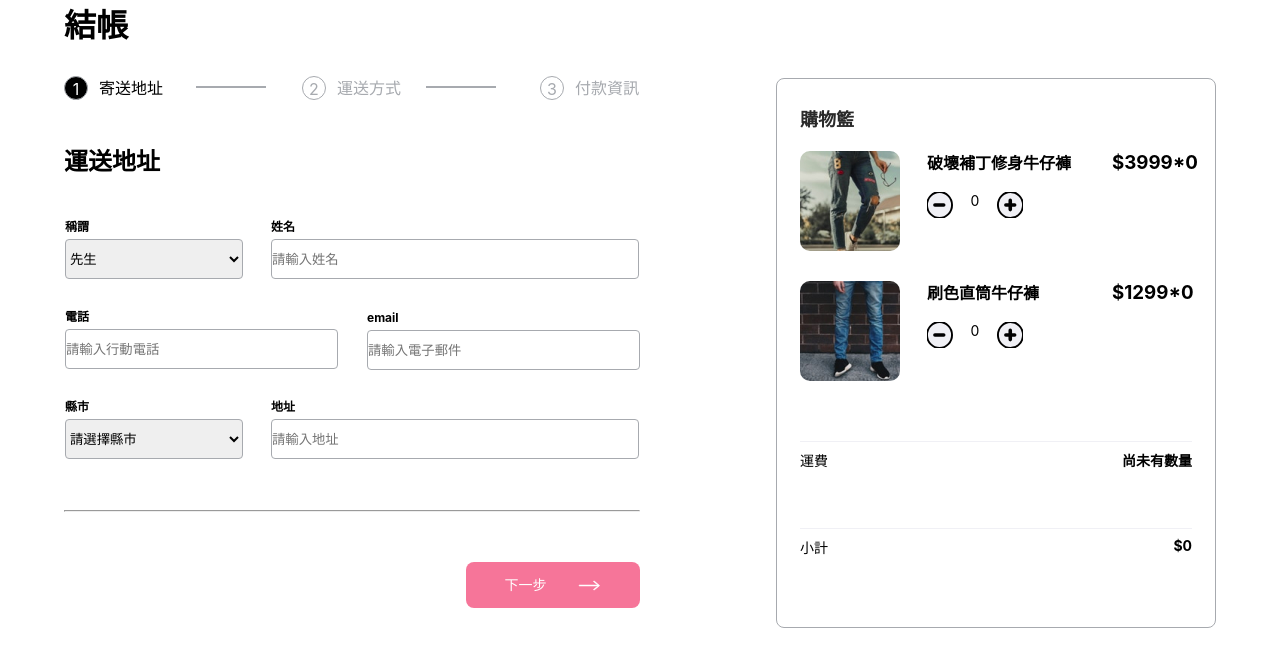
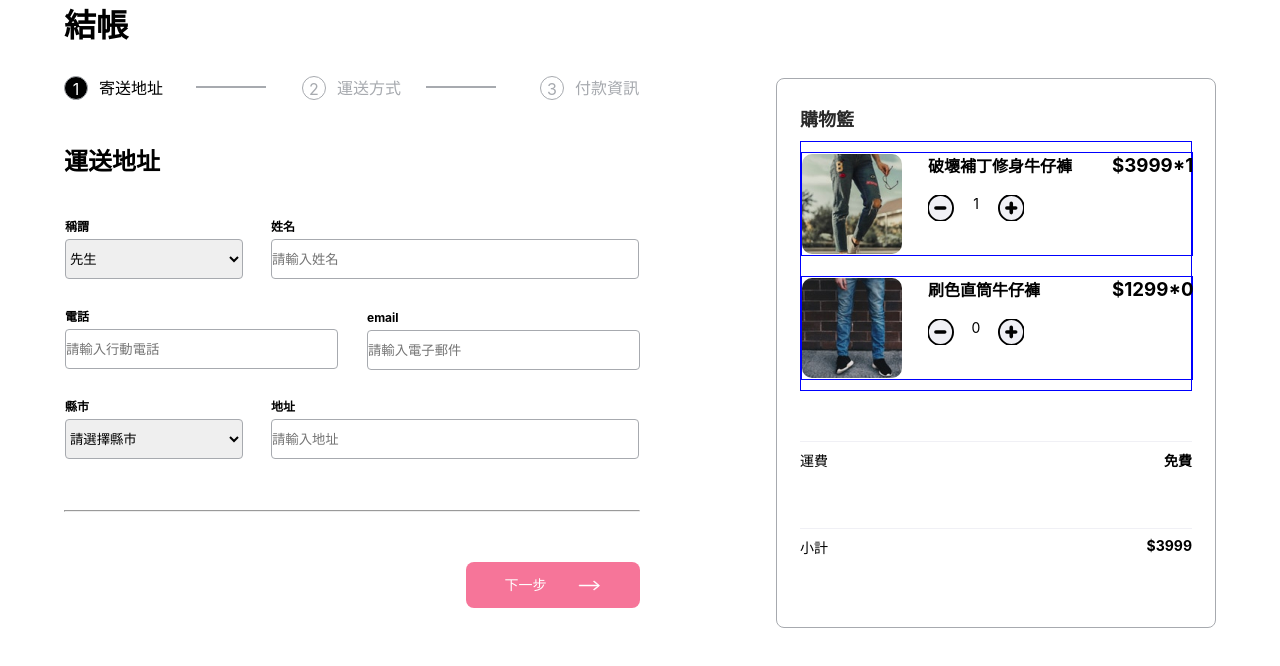
Before and after one commit to u418572/ALPHA-Shop, a React (Create React App) app: page / in a window 1280 px wide. Shown: the top 666 px of the page. Built offline with nearby package versions, Linux system fonts and the light colour scheme.

Commit message:
新增CartForm .  將 ProductName , ProductPhoto , ProductPrice  重新用useContext .設計，渲染完成

```diff
--- a/src/App.js
+++ b/src/App.js
@@ -1,10 +1,14 @@
 import MainProgress from 'components/progress/MainProgress';
 import Cart from 'components/cart/Cart';
+import CartApp from 'components/cart/CartApp'
+// import {useContext} from 'react'
+// import { CartContext } from 'components/cart/CartContext';
 import './App.css';
 
 function App() {
   return (
     <div className="App">
+
       <div >
         <div className='mainTitle'>結帳
         </div>
@@ -14,6 +18,7 @@ function App() {
           </div>
           <div className="secondarySection">
             <Cart />
+            {/* <CartApp /> */}
           </div>
         </div>
       </div>
--- a/src/components/cart/Cart.jsx
+++ b/src/components/cart/Cart.jsx
@@ -1,45 +1,31 @@
 import styles from 'components/cart/Cart.module.scss'
-import CartProduct from 'components/cart/CartProduct'
+import CartProduct from 'components/cart/ProductName'
 import { Fragment } from 'react'
 import CartTitle from 'components/cart/CartTitle'
 import { Production } from 'components/cart/Production'
 import CartTotal from 'components/cart/CartTotal'
 import Freight from 'components/cart/Freight'
-import { useState } from 'react'
-
+import { useState, useContext } from 'react'
+import CartForm from 'components/cart/CartForm'
+import { CartContext } from 'components/cart/CartContext'
 function Testcart() {
   const [initData, setInitData] = useState(Production)
-
-  // 函式 代入對應的 id 為參數，如果id和 initData 的一樣。就改變 initData這個 id 裏的 quantity
-  // map 完後，會產生新的陣列，setInitData就可以享用了。
-  function getPlusClick(id) {
-    setInitData(initData.map(item => {
-      if (item.id === id) {
-        return { ...item, quantity: item.quantity + 1 }
-      }
-      return { ...item }
-    }))
-  }
-
-  function getMinusClick(id) {
-    setInitData(initData.map(item => {
-      if (item.id === id) {
-        return { ...item, quantity: (item.quantity === 0) ? 0 : item.quantity - 1 }
-      }
-      return { ...item }
-    }))
-  }
+  console.log('這是Cart的:',initData)
 
   let subTotal = 0;
   //用遍歷的方式將價錢加總起來
   initData.forEach(item => subTotal += item.price * item.quantity)
 
-  console.log(initData)
+  // console.log(initData)
   return (
     <Fragment   >
+      <CartContext.Provider value={{ initData, setInitData }}>
         <section className={styles.cartContainer}>
             <CartTitle />
-        {initData.map(item => (
+            <CartForm />
+
+
+          {/* {initData.map(item => (
             <CartProduct
               data={item}
               //要注意這裏有參數的函式成為props 後，子層要怎麼使用
@@ -47,10 +33,19 @@ function Testcart() {
               minusClick={getMinusClick}
               //原來KEY 可以直接加在components  上面
               key={item.id} />
-        ))}
-        <Freight option='運費' freight={(subTotal > 1000) ? '免費' : ((subTotal === 0) ? '尚未有數量' : '60元')} />
+          ))} */}
+          <Freight option='運費' freight={(subTotal > 1000) ? '免費' : ((subTotal === 0) ? '滿600免運費' : '60元')} />
           <CartTotal total={subTotal} option='小計' />
         </section>
+
+
+      </CartContext.Provider>
+
+
+
+
+
+
     </Fragment>
   )
 }
--- a/src/components/cart/Cart.module.scss
+++ b/src/components/cart/Cart.module.scss
@@ -36,6 +36,27 @@
   flex-direction: row;
   align-items: center;
 }
+
+.formContainer {
+  @extend %container;
+  min-height: 120px;
+  display: flex;
+  justify-content:center;
+  flex-direction:column;
+
+  border: 1px solid blue;
+}
+
+.shopItem {
+  @extend %container;
+  // min-height: 120px;
+  display: flex;
+  justify-content: space-between;
+  flex-direction: row;
+  align-items: center;
+  border: 1px solid blue;
+}
+
 
 .productPhoto {
   width: 100px;
--- /dev/null
+++ b/src/components/cart/CartApp.jsx
@@ -0,0 +1,84 @@
+import styles from 'components/cart/Cart.module.scss'
+import CartProduct from 'components/cart/ProductName'
+import { Fragment } from 'react'
+import CartTitle from 'components/cart/CartTitle'
+import { Production } from 'components/cart/Production'
+import CartTotal from 'components/cart/CartTotal'
+import Freight from 'components/cart/Freight'
+import { useState, useContext } from 'react'
+import CartForm from 'components/cart/CartForm'
+import { CartContext } from 'components/cart/CartContext'
+function Cart() {
+  const [initData, setInitData] = useState(Production)
+  const [initial, setInitial] = useState([])
+  // 函式 代入對應的 id 為參數，如果id和 initData 的一樣。就改變 initData這個 id 裏的 quantity
+  // map 完後，會產生新的陣列，setInitData就可以享用了。
+  function getPlusClick(id) {
+    setInitData(initData.map(item => {
+      if (item.id === id) {
+        return { ...item, quantity: item.quantity + 1 }
+      }
+      return { ...item }
+    }))
+  }
+
+  function getMinusClick(id) {
+    setInitData(initData.map(item => {
+      if (item.id === id) {
+        return { ...item, quantity: (item.quantity === 0) ? 0 : item.quantity - 1 }
+      }
+      return { ...item }
+    }))
+  }
+
+
+
+  let subTotal = 0;
+  //用遍歷的方式將價錢加總起來
+  initData.forEach(item => subTotal += item.price * item.quantity)
+
+  console.log(initData)
+  return (
+    <Fragment   >
+      <CartContext.Provider Value={{ initial, setInitial }}>
+        <section className={styles.cartContainer}>
+          <CartTitle />
+          {initial.map(item => (
+            <CartProduct
+              data={item}
+              //要注意這裏有參數的函式成為props 後，子層要怎麼使用
+              plusClick={getPlusClick}
+              minusClick={getMinusClick}
+              //原來KEY 可以直接加在components  上面
+              key={item.id} />
+          ))}
+          <Freight option='運費' freight={(subTotal > 1000) ? '免費' : ((subTotal === 0) ? '滿600免運費' : '60元')} />
+          <CartTotal total={subTotal} option='小計' />
+        </section>
+
+
+      </CartContext.Provider>
+      {/* <section className={styles.cartContainer}>
+        <CartTitle />
+        {initData.map(item => (
+          <CartProduct
+            data={item}
+            //要注意這裏有參數的函式成為props 後，子層要怎麼使用
+            plusClick={getPlusClick}
+            minusClick={getMinusClick}
+            //原來KEY 可以直接加在components  上面
+            key={item.id} />
+        ))}
+        <Freight option='運費' freight={(subTotal > 1000) ? '免費' : ((subTotal === 0) ? '滿600免運費' : '60元')} />
+        <CartTotal total={subTotal} option='小計' />
+      </section> */}
+
+
+
+
+
+    </Fragment>
+  )
+}
+
+export default Cart
--- /dev/null
+++ b/src/components/cart/CartContext.jsx
@@ -0,0 +1,3 @@
+import {createContext} from 'react'
+
+export const CartContext = createContext(null)
--- /dev/null
+++ b/src/components/cart/CartForm.jsx
@@ -0,0 +1,25 @@
+import styles from 'components/cart/Cart.module.scss'
+import ProductPrice from 'components/cart/ProductPrice'
+import { useContext } from 'react'
+import { CartContext } from 'components/cart/CartContext'
+import ProductPhoto from 'components/cart/ProductPhoto'
+import ProductName from 'components/cart/ProductName'
+
+function CartForm() {
+  const { initData, setInitData } = useContext(CartContext)
+  console.log('cartform', initData)
+  return (
+    <>
+      <div className={styles.formContainer} >
+        {initData.map(item => (
+          <div className={styles.shopItem} key={item.id}>
+            <ProductPhoto data={item} />
+            <ProductName data={item} />
+            <ProductPrice data={item} />
+          </div>
+         ))}
+       </div>
+    </>
+   )
+}
+export default CartForm
--- a/src/components/cart/CartProduct.jsx
+++ /dev/null
@@ -1,35 +0,0 @@
-import styles from 'components/cart/Cart.module.scss'
-import { ReactComponent as Minus } from 'assets/icons/minus.svg'
-import { ReactComponent as Plus } from 'assets/icons/plus.svg'
-import ProductPrice from 'components/cart/ProductPrice'
-//import { useState } from 'react'
-import ProductPhoto from 'components/cart/ProductPhoto'
-
-function CartProduct({ plusClick, minusClick, data }) {
-
-  return (
-    <>
-      <div className={styles.productContainer} >
-        <ProductPhoto data={data} />
-        <section className={styles.nameContainer}>
-          <div className={styles.productName}>{data.name}</div>
-          <div className={styles.nameIcon}>
-            <div className={styles.iconBlock} >
-              <Minus height='26' width='26' className={styles.setIcon} onClick={() => minusClick(data.id)}/>
-            </div>
-            <span>{data.quantity}</span>
-            <div className={styles.iconBlock}>
-              <Plus height='26' width='26' className={styles.setIcon} onClick={() => plusClick(data.id)} />
-            </div>
-          </div>
-        </section>
-        <ProductPrice product={data} amount={data.quantity} />
-
-      </div>
-
-
-    </>
-
-  )
-}
-export default CartProduct
--- /dev/null
+++ b/src/components/cart/ProductName.jsx
@@ -0,0 +1,49 @@
+import styles from 'components/cart/Cart.module.scss'
+import { ReactComponent as Minus } from 'assets/icons/minus.svg'
+import { ReactComponent as Plus } from 'assets/icons/plus.svg'
+import { useContext } from 'react'
+import { CartContext } from 'components/cart/CartContext'
+
+function ProductName({data}) {
+  const { initData, setInitData } = useContext(CartContext)
+ // 函式 代入對應的 id 為參數，如果id和 initData 的一樣。就改變 initData這個 id 裏的 quantity
+  // map 完後，會產生新的陣列，setInitData就可以享用了。
+  function addItem(id) {
+    setInitData(initData.map(item => {
+      if (item.id === id) {
+        return { ...item, quantity: item.quantity + 1 }
+      }
+      return { ...item }
+    })
+    )
+  }
+
+  function minusItem(id) {
+    setInitData(initData.map(item => {
+      if (item.id === id) {
+        return { ...item, quantity:(item.quantity===0)? 0 : item.quantity -1 }
+      }
+      return { ...item }
+    })
+    )
+  }
+
+  return (
+    <>
+      <section className={styles.nameContainer}>
+        <div className={styles.productName}>{data.name}</div>
+        <div className={styles.nameIcon}>
+          <div className={styles.iconBlock} >
+            <Minus height='26' width='26' className={styles.setIcon} onClick={() => minusItem(data.id)} />
+          </div>
+          <span>{data.quantity}</span>
+          <div className={styles.iconBlock}>
+            <Plus height='26' width='26' className={styles.setIcon} onClick={() => addItem(data.id)} />
+          </div>
+        </div>
+      </section>
+    </>
+
+  )
+}
+export default ProductName
--- a/src/components/cart/ProductPrice.jsx
+++ b/src/components/cart/ProductPrice.jsx
@@ -1,9 +1,9 @@
 import styles from 'components/cart/Cart.module.scss'
 
- function ProductPrice({product, amount}) {
+ function ProductPrice({data}) {
   return (
     <section className={styles.priceLayout}>
-      <h3>${product.price}*{amount}</h3>
+      <h3>${data.price}*{data.quantity}</h3>
     </section>
   )
 }
--- a/src/components/cart/Production.jsx
+++ b/src/components/cart/Production.jsx
@@ -7,7 +7,7 @@ export const Production = [
     name: '破壞補丁修身牛仔褲',
     img: ImgProduct1,
     price: 3999,
-    quantity: 0,
+    quantity: 1,
 
   },
   {
```
Lines whose indentation alone changed are shown as unchanged.
